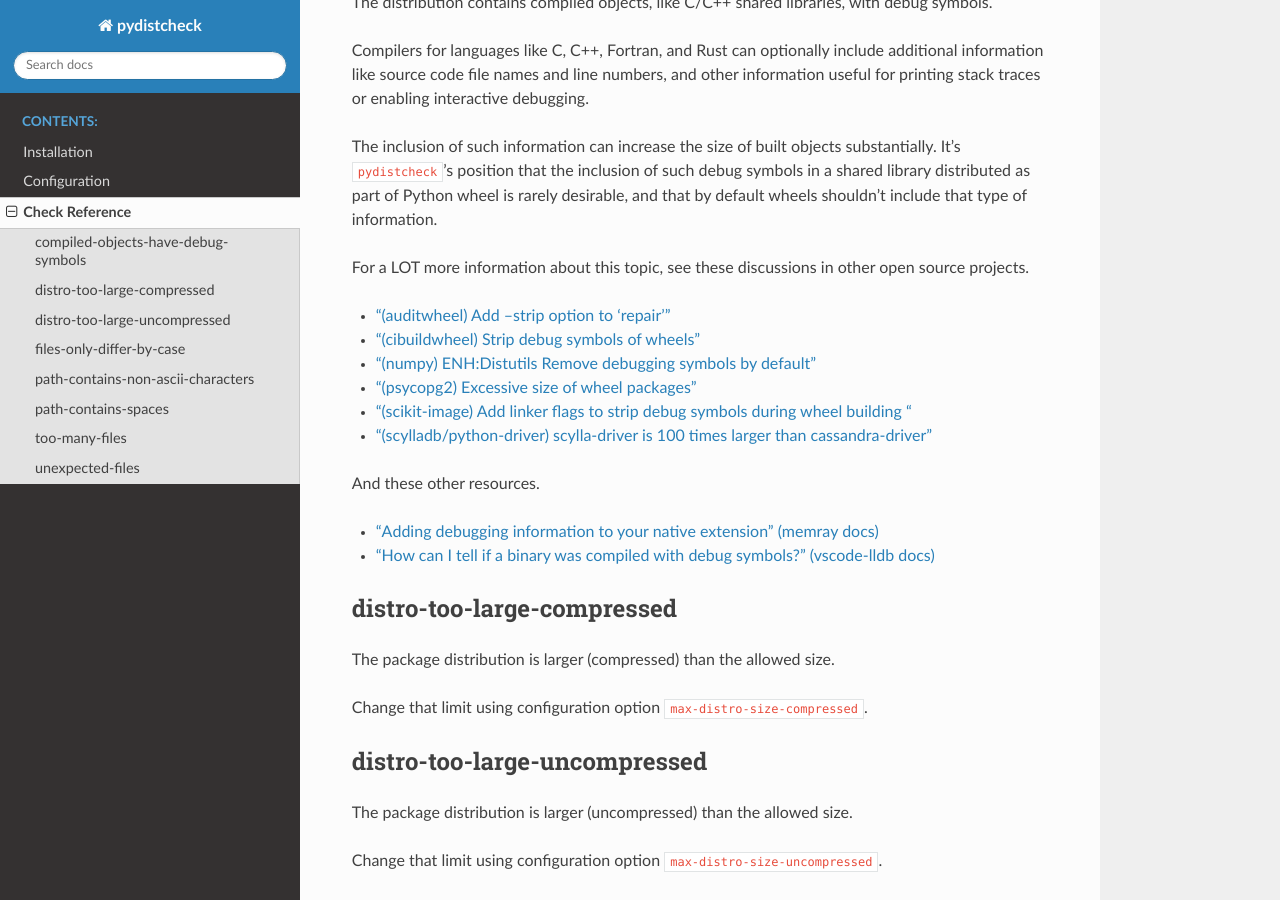
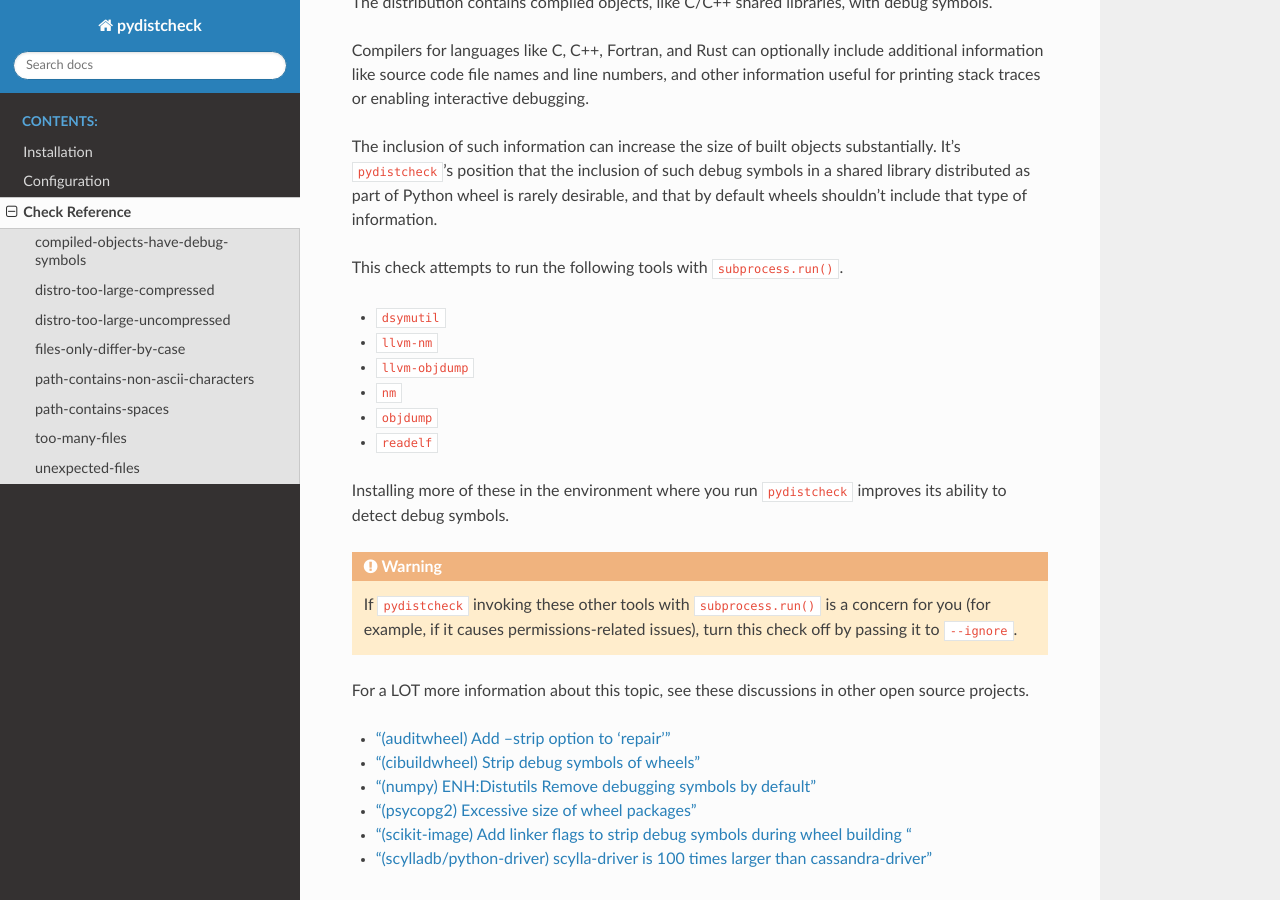
Before and after one commit to jameslamb/pydistcheck, a Sphinx documentation site: the page built from docs/check-reference.rst, in a window 1280 px wide and 900 px high, scrolled down 299 px. Built offline with Sphinx 7.4.7 and the Read the Docs theme 2.0.0, drawn with Linux system fonts in a browser that asks for light colours.

```diff
--- a/docs/check-reference.rst
+++ b/docs/check-reference.rst
@@ -17,6 +17,21 @@
 
 The inclusion of such information can increase the size of built objects substantially.
 It's ``pydistcheck``'s position that the inclusion of such debug symbols in a shared library distributed as part of Python wheel is rarely desirable, and that by default wheels shouldn't include that type of information.
+
+This check attempts to run the following tools with ``subprocess.run()``.
+
+* ``dsymutil``
+* ``llvm-nm``
+* ``llvm-objdump``
+* ``nm``
+* ``objdump``
+* ``readelf``
+
+Installing more of these in the environment where you run ``pydistcheck`` improves its ability to detect debug symbols.
+
+.. warning::
+    If ``pydistcheck`` invoking these other tools with ``subprocess.run()`` is a concern for you (for example, if it causes permissions-related issues),
+    turn this check off by passing it to ``--ignore``.
 
 For a LOT more information about this topic, see these discussions in other open source projects.
 
--- a/docs/index.rst
+++ b/docs/index.rst
@@ -15,6 +15,7 @@
 - *should not be larger than* ``n`` *MB uncompressed*
 - *should not contain more than* ``x`` *files*
 - *should not contain non-portable filepaths*
+- *should not contain compiled code with debugging symbols*
 
 .. code-block:: shell
 
```
Also changed, not shown: 2 other files.
